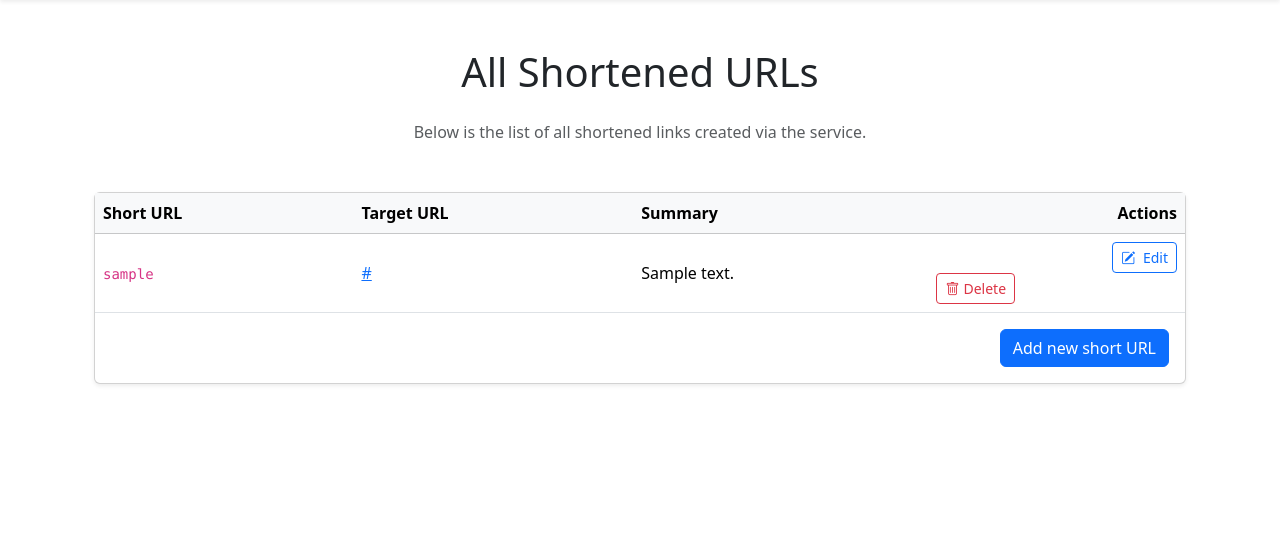
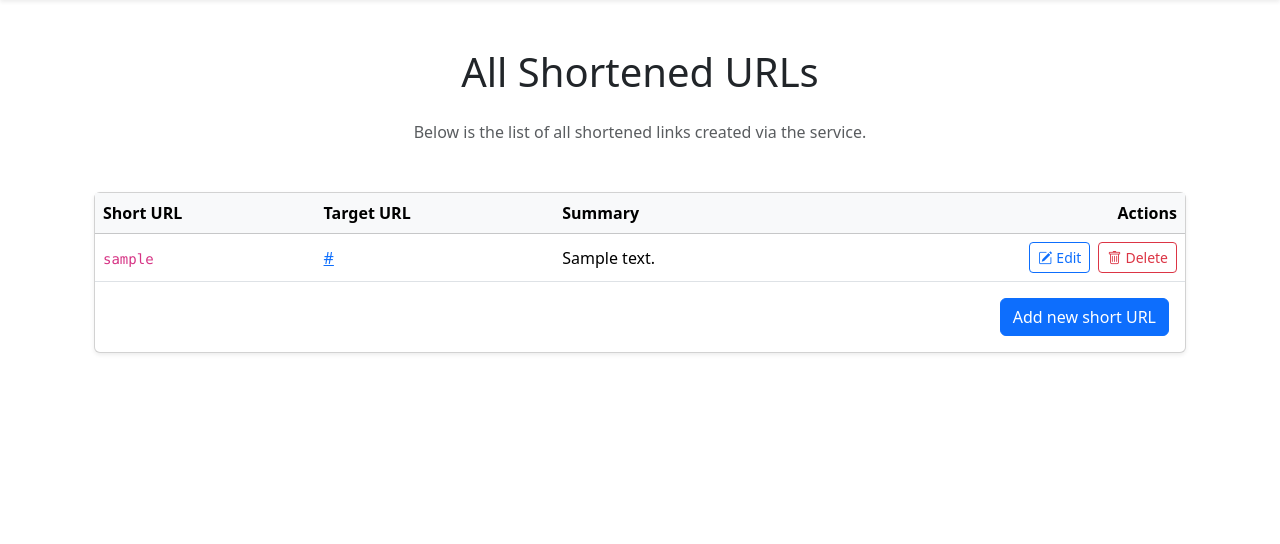
Before and after one commit to Nottezz/fastapi-url-shortener, a FastAPI app: template url_shortener/templates/short-urls/list.html in a window 1280 px wide. Shown: the part 56-600 px from the top of the page. Run offline with FastAPI, Linux system fonts and the light colour scheme; the template is opened without the code that fills it: most values are stand-ins (such as "Sample title", 1, 10 or a date in 2020); parts of the project's set-up code (start-up, migrations or seed data) failed here and were passed over.

Commit message:
re-design action button

```diff
--- a/url_shortener/templates/short-urls/list.html
+++ b/url_shortener/templates/short-urls/list.html
@@ -48,17 +48,21 @@
 
                                     <!-- Actions -->
                                     <td class="text-end">
+                                        <div class="d-flex justify-content-end gap-2">
                                             <a href="{{ url_for('short-url:update-view', slug=item.slug) }}"
-                                           class="btn btn-sm btn-outline-primary px-2 py-1">
+                                               class="btn btn-sm btn-outline-primary d-flex align-items-center">
                                                 <i class="bi bi-pencil-square me-1"></i> Edit
                                             </a>
+
                                             <button type="button"
-                                                class="btn btn-sm btn-outline-danger d-flex align-items-center px-2 py-1"
+                                                    class="btn btn-sm btn-outline-danger d-flex align-items-center"
                                                     data-bs-toggle="modal"
                                                     data-bs-target="#modal-confirm-delete-{{ item.slug }}">
                                                 <i class="bi bi-trash me-1"></i> Delete
                                             </button>
+
                                             {% include "short-urls/components/delete_modal_window.html" %}
+                                        </div>
                                     </td>
 
                                 </tr>
```
Lines whose indentation alone changed are shown as unchanged.
